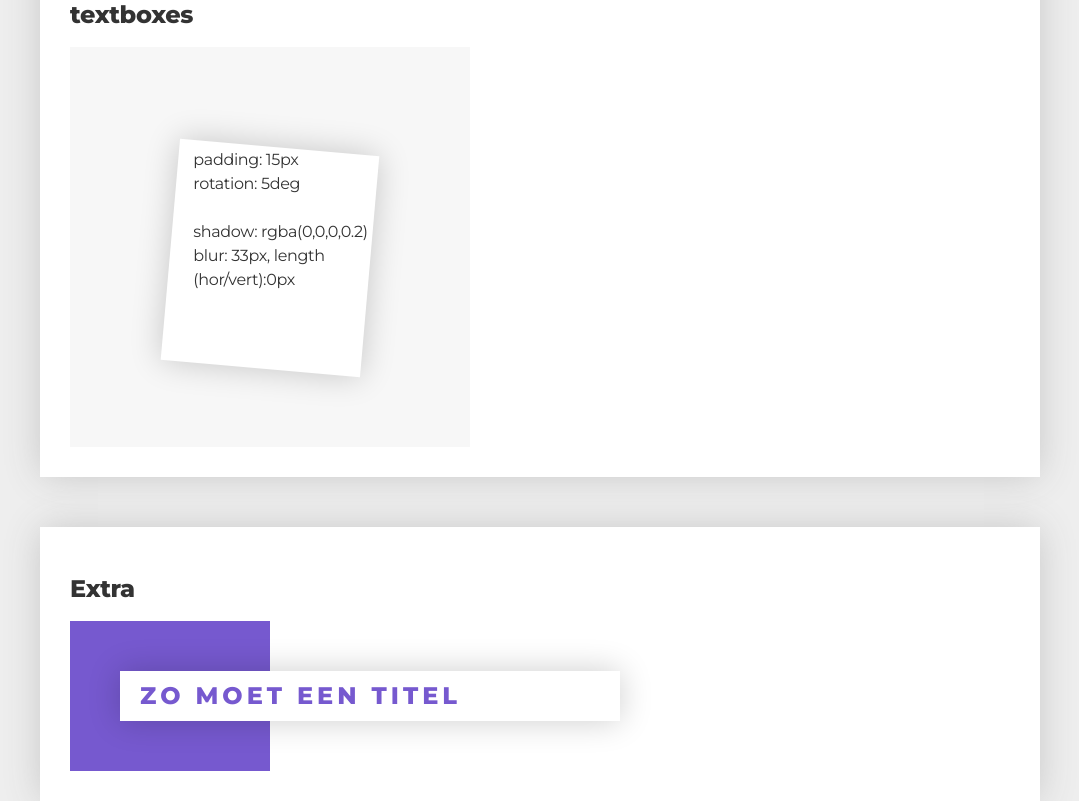
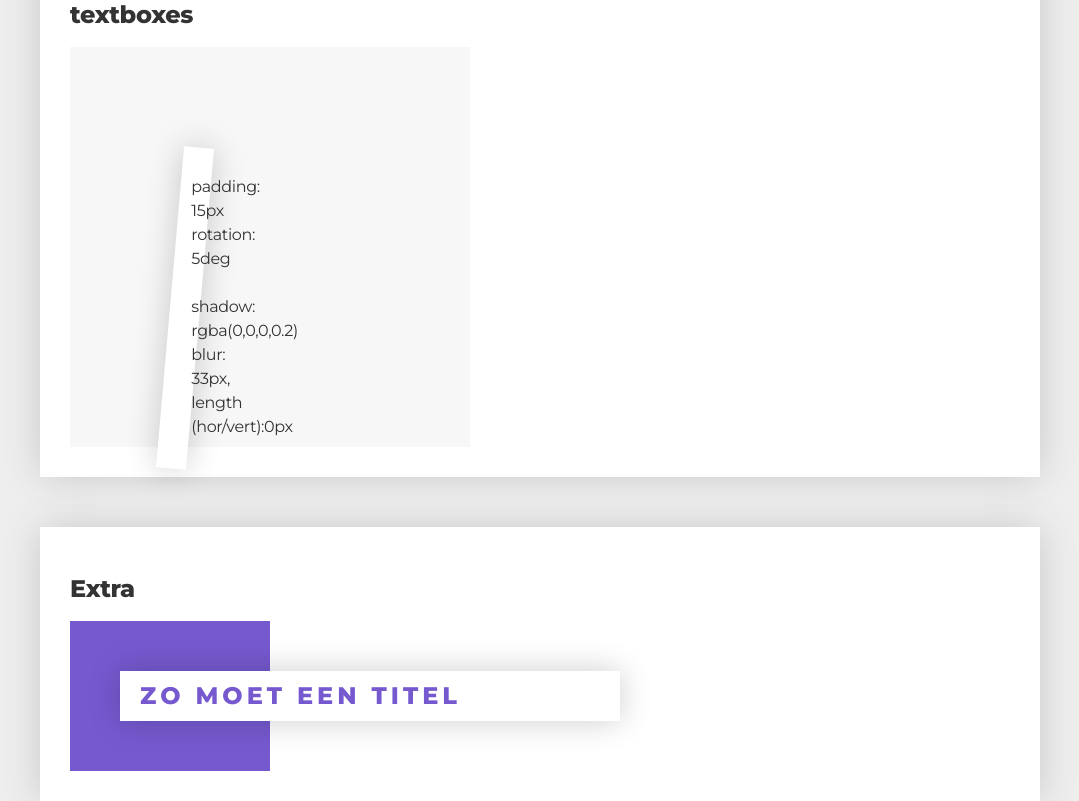
Before and after one commit to gdmgent-1718-nmd1/1718-nmd1-eo-rubemaes5, a plain HTML site: page pages/styleguide.html in a window 1280 px wide. Shown: the part 1285-2086 px from the top of the page, without its empty margins (100-1179 px from the left). Drawn offline with nearby package versions, Linux system fonts and the light colour scheme.

Commit message:
tekstbox

```diff
--- a/pages/css/pages.css
+++ b/pages/css/pages.css
@@ -226,8 +226,8 @@ nav ul li a:hover:before{
     height: 400px;
 }
 .tekstbox{
-    width: 200px;
-    height: 222px;
+    width: 30px;
+    height: 322px;
     position: relative;
     top: 100px;
     left: 100px;
@@ -271,6 +271,7 @@ nav ul li a:hover:before{
 
 .tekstbox p{
     margin-left: 20px;
-    margin-top: 20px;
+    padding-top: 27px;
+
 }
 /* Voeg jouw css hieraan toe */
```
